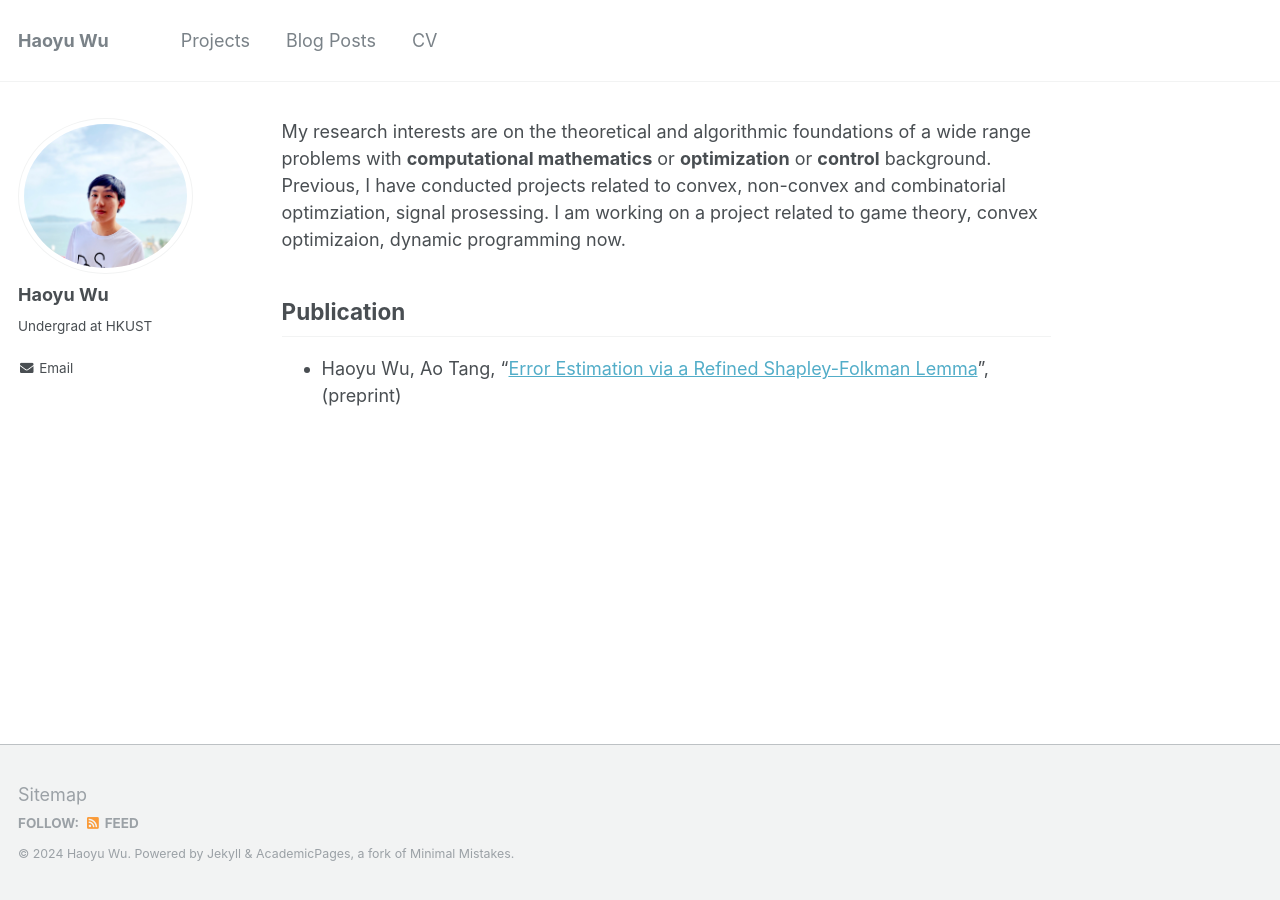
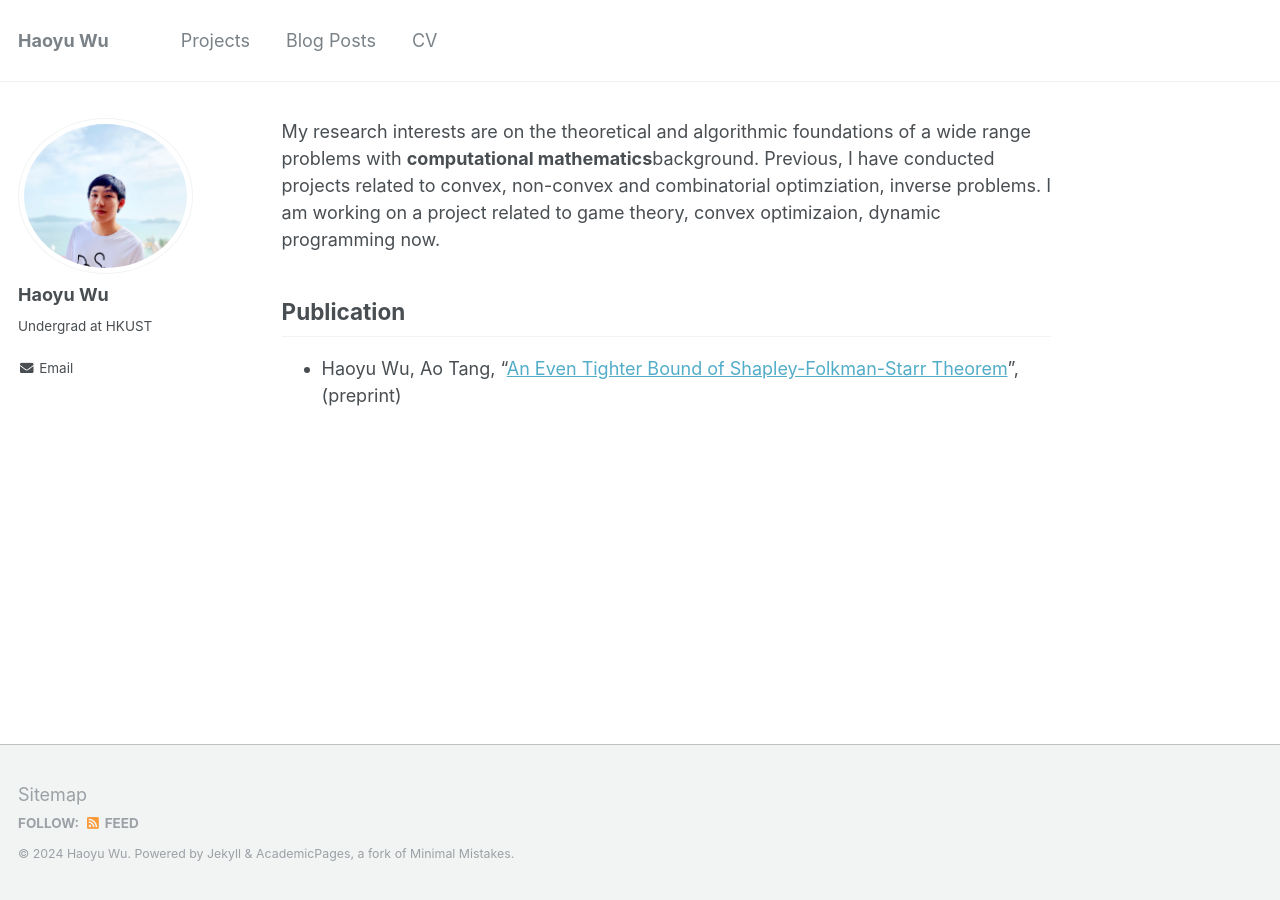
Before and after one commit to haoyuwu02/haoyuwu02.github.io, a Jekyll site: the page built from _pages/about.md, in a window 1280 px wide. Built offline with Jekyll 4.4.1, drawn with Linux system fonts in a browser that asks for light colours.

Commit message:
update of Pub

```diff
--- a/_pages/about.md
+++ b/_pages/about.md
@@ -7,11 +7,11 @@ redirect_from:
   - /about.html
 ---
 
-My research interests are on the theoretical and algorithmic foundations of a wide range problems with **computational mathematics** or **optimization** or **control** background. Previous, I have conducted projects related to convex, non-convex and combinatorial optimziation, signal prosessing. I am working on a project related to game theory, convex optimizaion, dynamic programming now.
+My research interests are on the theoretical and algorithmic foundations of a wide range problems with **computational mathematics**background. Previous, I have conducted projects related to convex, non-convex and combinatorial optimziation, inverse problems. I am working on a project related to game theory, convex optimizaion, dynamic programming now.
 
 ## Publication
 
-- Haoyu Wu, Ao Tang, "[Error Estimation via a Refined Shapley-Folkman Lemma](./files/SF_Lemma.pdf)", (preprint)
+- Haoyu Wu, Ao Tang, "[An Even Tighter Bound of Shapley-Folkman-Starr Theorem](./files/SF_Lemma.pdf)", (preprint)
 
 <!-- ## Working Project
 
```
Also changed, not shown: _pages/cv.md (+1 -1 lines), 1 other file.
